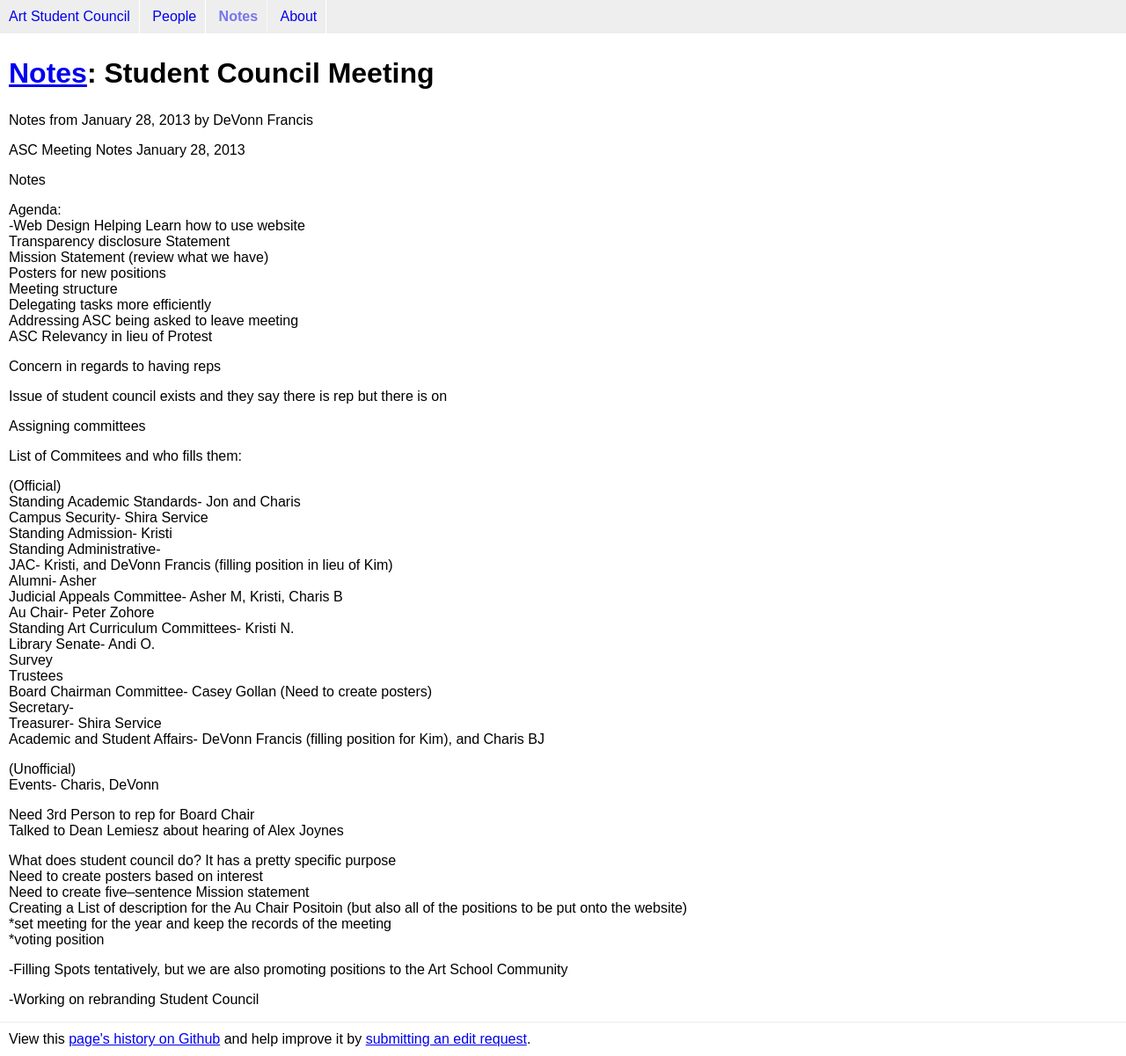
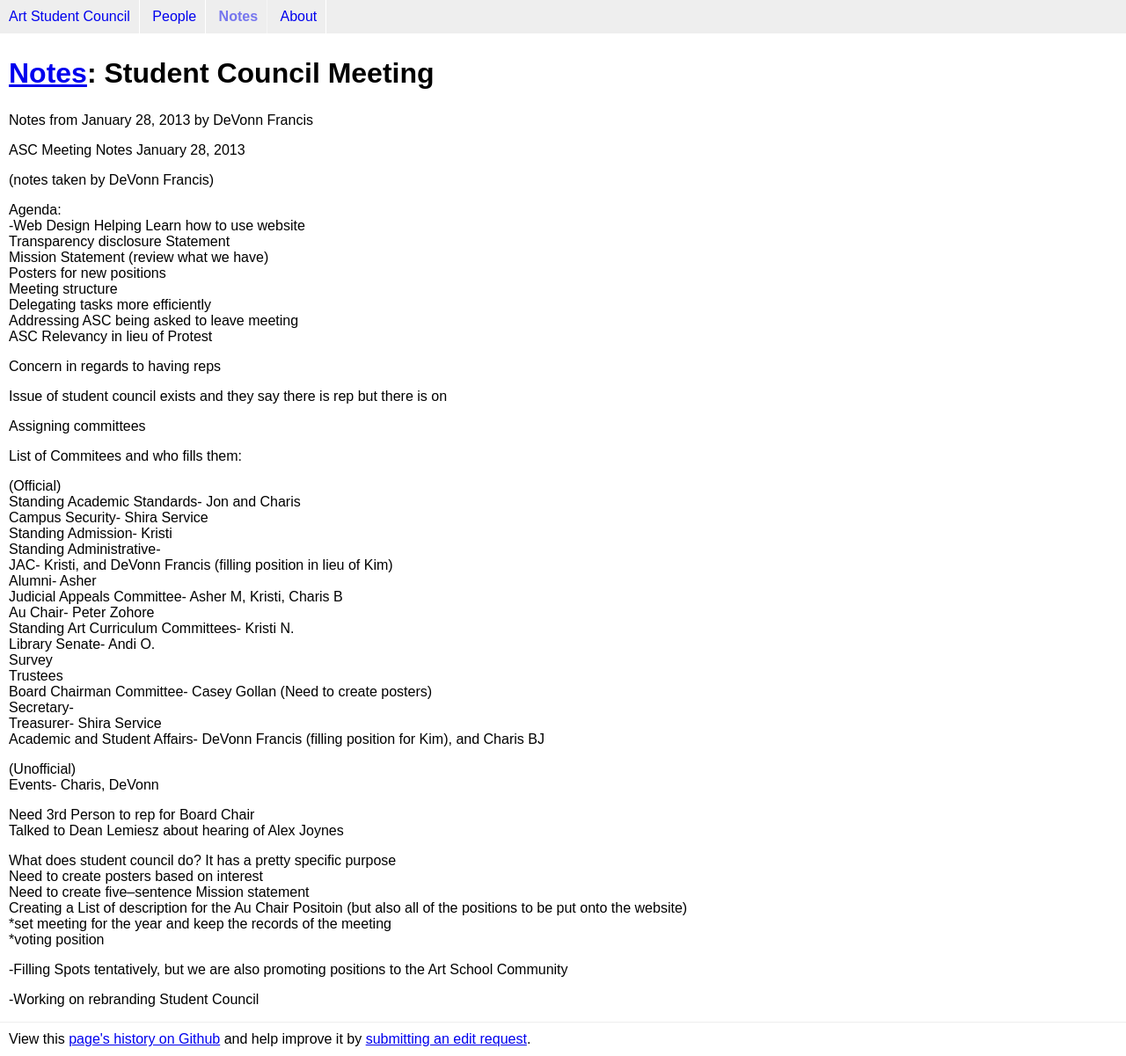
Before and after one commit to CooperASC/cooperasc.github.com, a Jekyll site: the page built from _posts/notes/2013-01-28-asc-meeting-notes-devonn.md, in a window 1280 px wide. Shown: the whole page at 88% size. Built offline with Jekyll 4.4.1, drawn with Linux system fonts in a browser that asks for light colours.

Commit message:
added note author to file

```diff
--- a/_posts/notes/2013-01-28-asc-meeting-notes-devonn.md
+++ b/_posts/notes/2013-01-28-asc-meeting-notes-devonn.md
@@ -14,7 +14,7 @@ filepath: _posts/notes/2013-1-28-asc-devonn.md
 
 ASC Meeting Notes January 28, 2013
 
-Notes
+(notes taken by DeVonn Francis)
 
 Agenda:
 -Web Design
```
